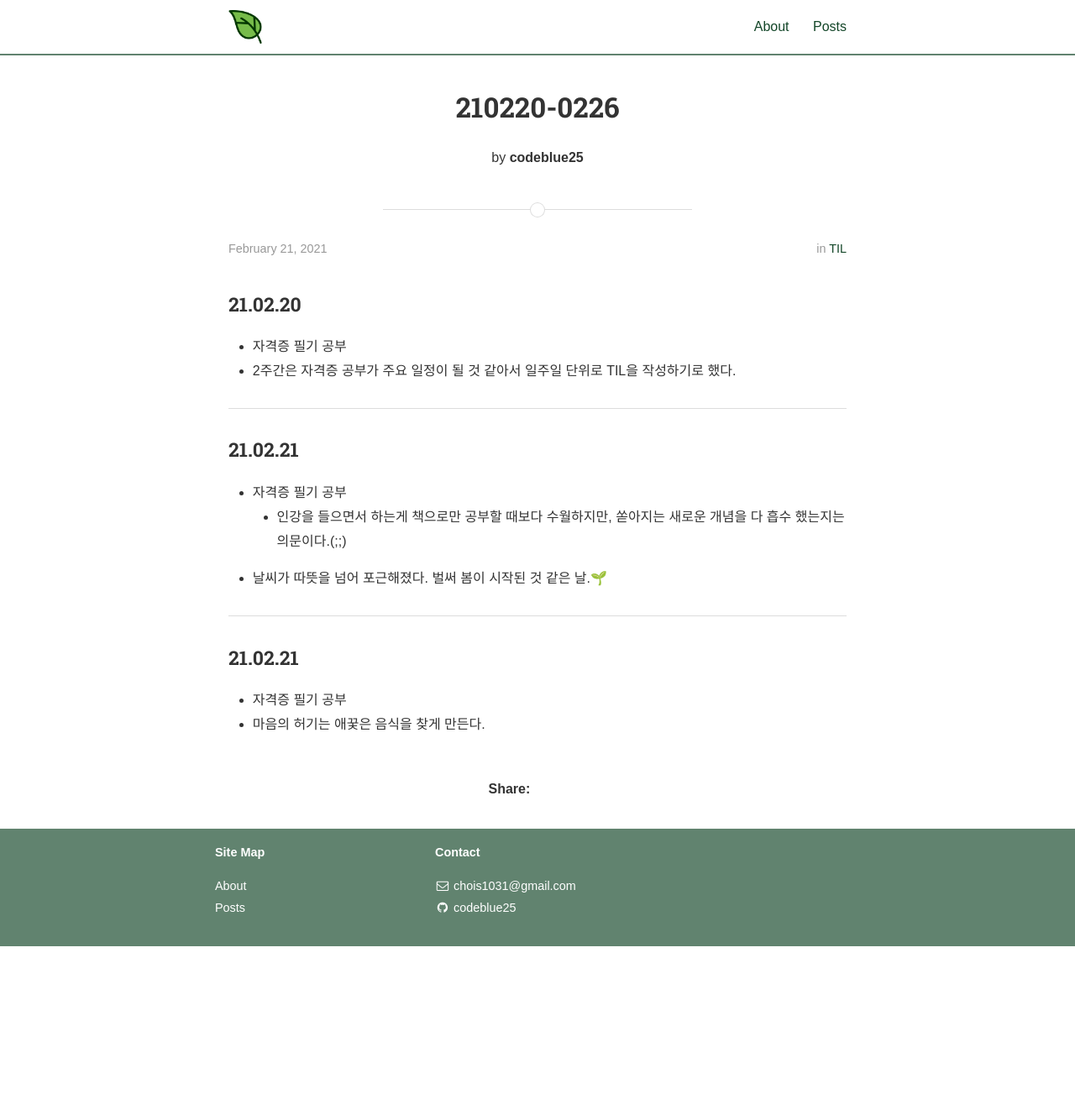
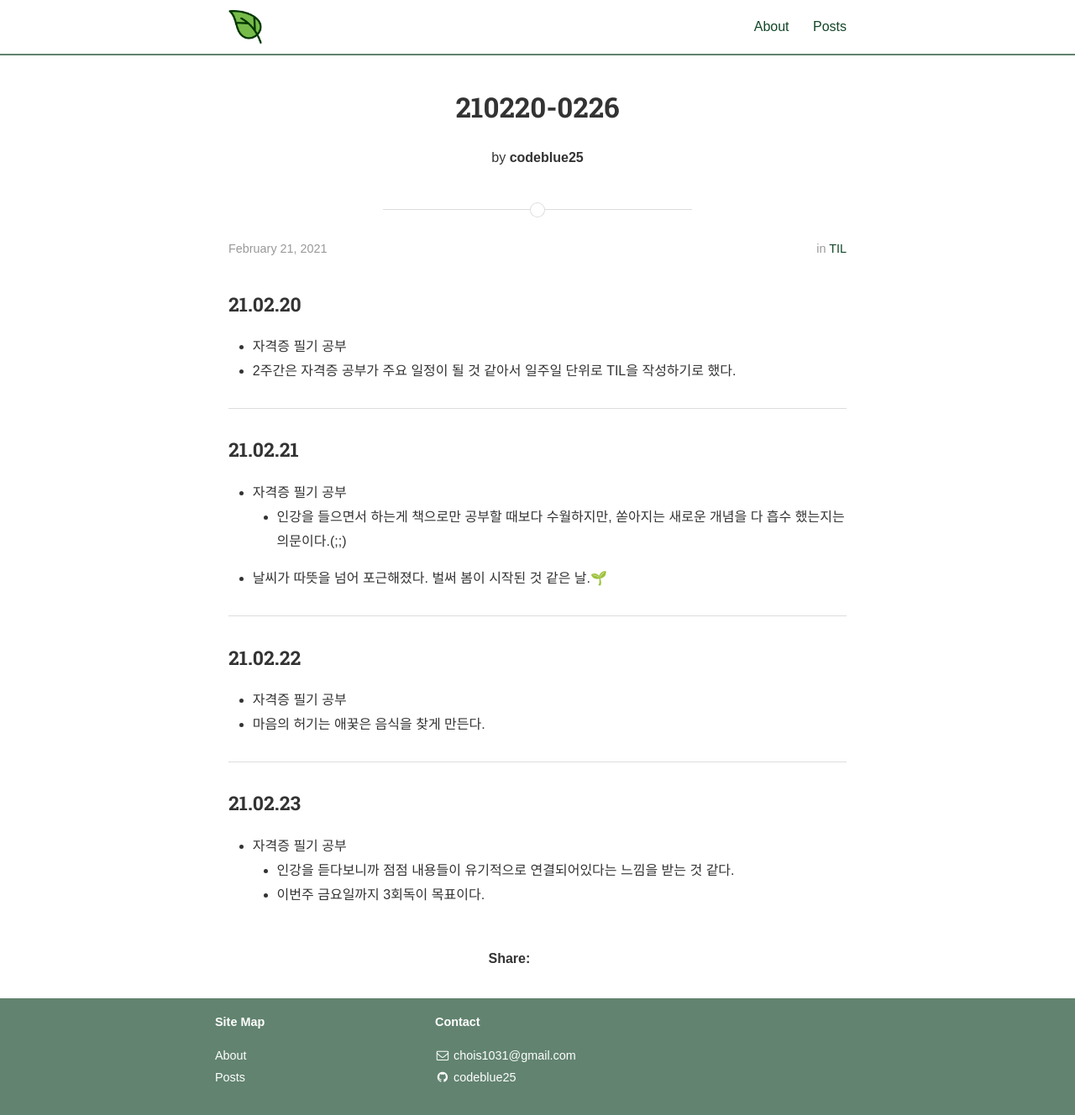
Before and after one commit to codeblue25/codeblue25.github.io, a Jekyll site: the page built from _posts/2021-02-20-26.md, in a window 1280 px wide and 1329 px high. Shown: the whole window at 84% size. Built offline with Jekyll 4.4.1, drawn with Linux system fonts in a browser that asks for light colours; nearby versions of some CDN libraries; some web fonts are replaced; a style sheet for code colours, icons or effects is not loaded.

Commit message:
210223 TIL

```diff
--- a/_posts/2021-02-20-26.md
+++ b/_posts/2021-02-20-26.md
@@ -21,7 +21,15 @@ categories: TIL
 
 ---
 
-<h3>21.02.21</h3>
+<h3>21.02.22</h3>
 
 * 자격증 필기 공부
 * 마음의 허기는 애꿎은 음식을 찾게 만든다.
+
+---
+
+<h3>21.02.23</h3>
+
+* 자격증 필기 공부
+  * 인강을 듣다보니까 점점 내용들이 유기적으로 연결되어있다는 느낌을 받는 것 같다.
+  * 이번주 금요일까지 3회독이 목표이다.
```
